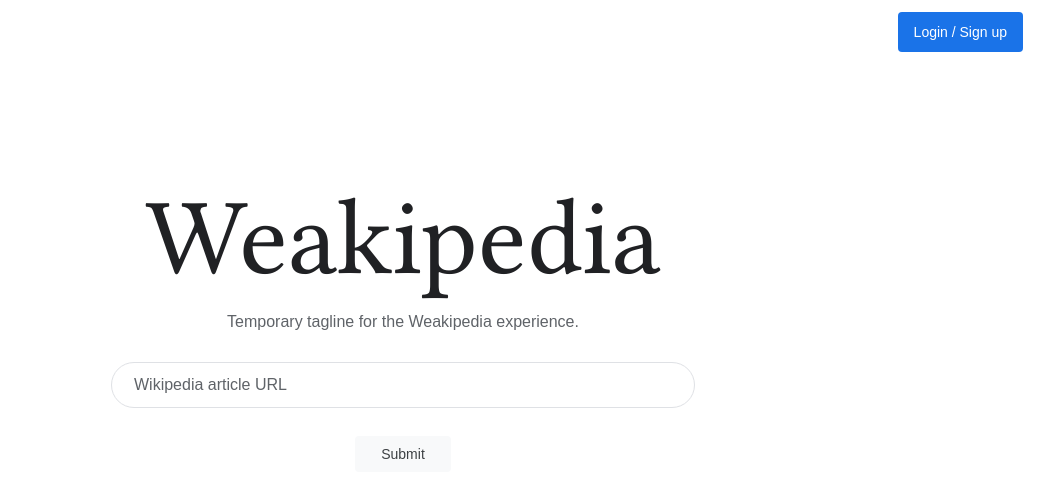
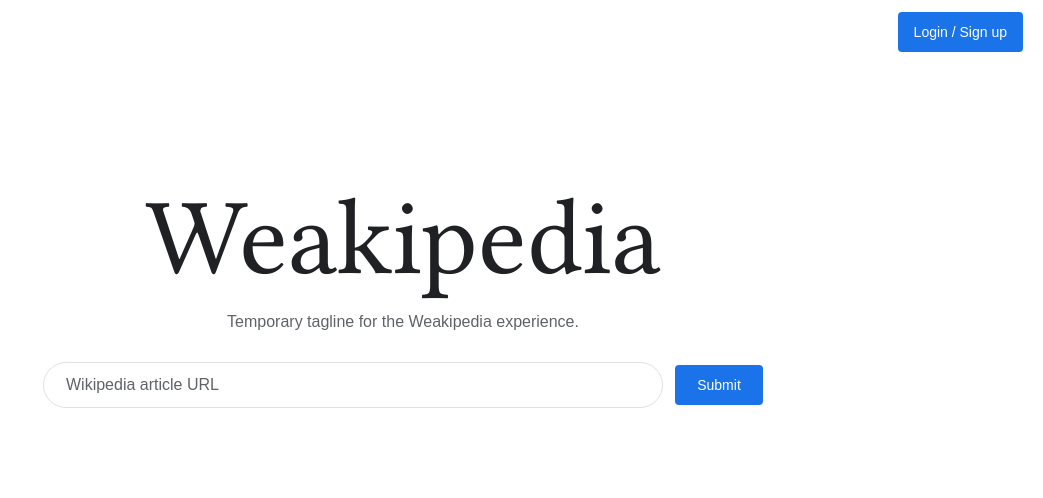
Before and after one commit to vayehee/weakipedia, a React (Vite) app: page / in a window 1280 px wide. Shown: the top 498 px of the page, without its empty margins (237-1280 px from the left). Built offline with nearby package versions, Linux system fonts and the light colour scheme.

Commit message:
Align submit button with URL input

```diff
--- a/src/main.tsx
+++ b/src/main.tsx
@@ -35,6 +35,7 @@
         </h1>
         <p className="tagline">Temporary tagline for the Weakipedia experience.</p>
         <form className="search-form" role="search">
+          <div className="input-row">
             <input
               aria-label="Wikipedia article URL"
               className="url-input"
@@ -42,7 +43,6 @@
               placeholder="Wikipedia article URL"
               type="url"
             />
-          <div className="form-actions">
             <button className="submit-button" type="submit">
               Submit
             </button>
--- a/src/styles.css
+++ b/src/styles.css
@@ -29,9 +29,6 @@
   --subtle-button-bg: transparent;
   --subtle-button-bg-hover: rgba(60, 64, 67, 0.08);
   --subtle-button-text: #3c4043;
-  --search-button-bg: #f8f9fa;
-  --search-button-border: #dadce0;
-  --search-button-text: #3c4043;
 }
 
 * {
@@ -135,11 +132,20 @@
 }
 
 .search-form {
-  width: min(584px, 100%);
+  width: min(720px, 100%);
+}
+
+.input-row {
+  display: flex;
+  align-items: center;
+  justify-content: center;
+  gap: 12px;
+  width: 100%;
 }
 
 .url-input {
-  width: 100%;
+  flex: 1 1 280px;
+  min-width: 0;
   height: 46px;
   border: 1px solid var(--field-border);
   border-radius: 24px;
@@ -161,29 +167,28 @@
   opacity: 1;
 }
 
-.form-actions {
-  display: flex;
-  justify-content: center;
-  margin-top: 28px;
-}
-
 .submit-button {
-  min-width: 96px;
-  min-height: 36px;
+  flex: 0 0 auto;
+  min-width: 88px;
+  min-height: 40px;
   border: 1px solid transparent;
   border-radius: 4px;
-  padding: 0 18px;
-  background: var(--search-button-bg);
-  color: var(--search-button-text);
+  padding: 0 16px;
+  background: var(--button-bg);
+  color: var(--button-text);
   font: inherit;
   font-size: 14px;
+  font-weight: 500;
   cursor: pointer;
+  transition:
+    background-color 120ms ease,
+    box-shadow 120ms ease;
 }
 
 .submit-button:hover,
 .submit-button:focus-visible {
-  border-color: var(--search-button-border);
-  box-shadow: 0 1px 1px rgba(0, 0, 0, 0.1);
+  background: var(--button-bg-hover);
+  box-shadow: 0 1px 2px rgba(60, 64, 67, 0.3);
 }
 
 .submit-button:focus-visible {
@@ -204,9 +209,6 @@
     --button-text: #202124;
     --subtle-button-bg-hover: rgba(232, 234, 237, 0.08);
     --subtle-button-text: #e8eaed;
-    --search-button-bg: #303134;
-    --search-button-border: #5f6368;
-    --search-button-text: #e8eaed;
   }
 }
 
@@ -223,4 +225,13 @@
   .login-button {
     padding: 0 14px;
   }
+
+  .input-row {
+    gap: 8px;
+  }
+
+  .submit-button {
+    min-width: 78px;
+    padding: 0 12px;
+  }
 }
```
Lines whose indentation alone changed are shown as unchanged.
